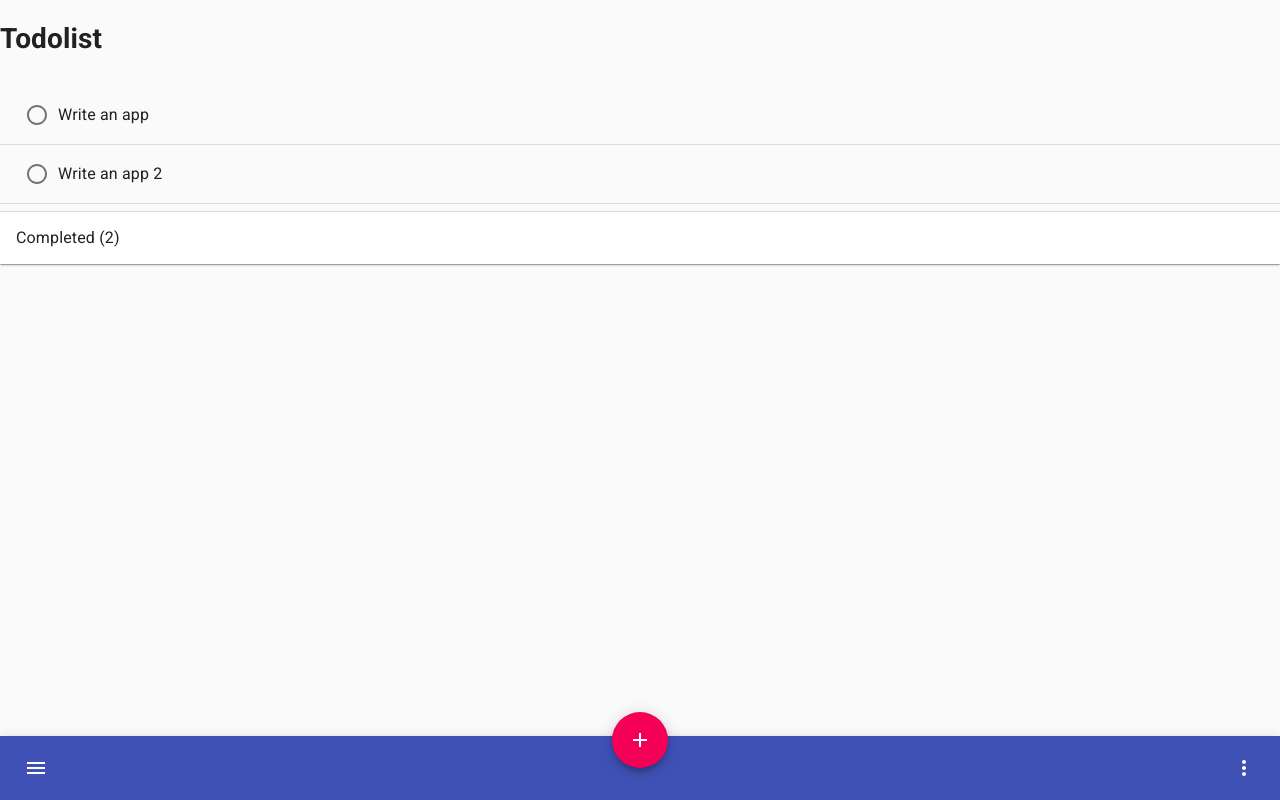
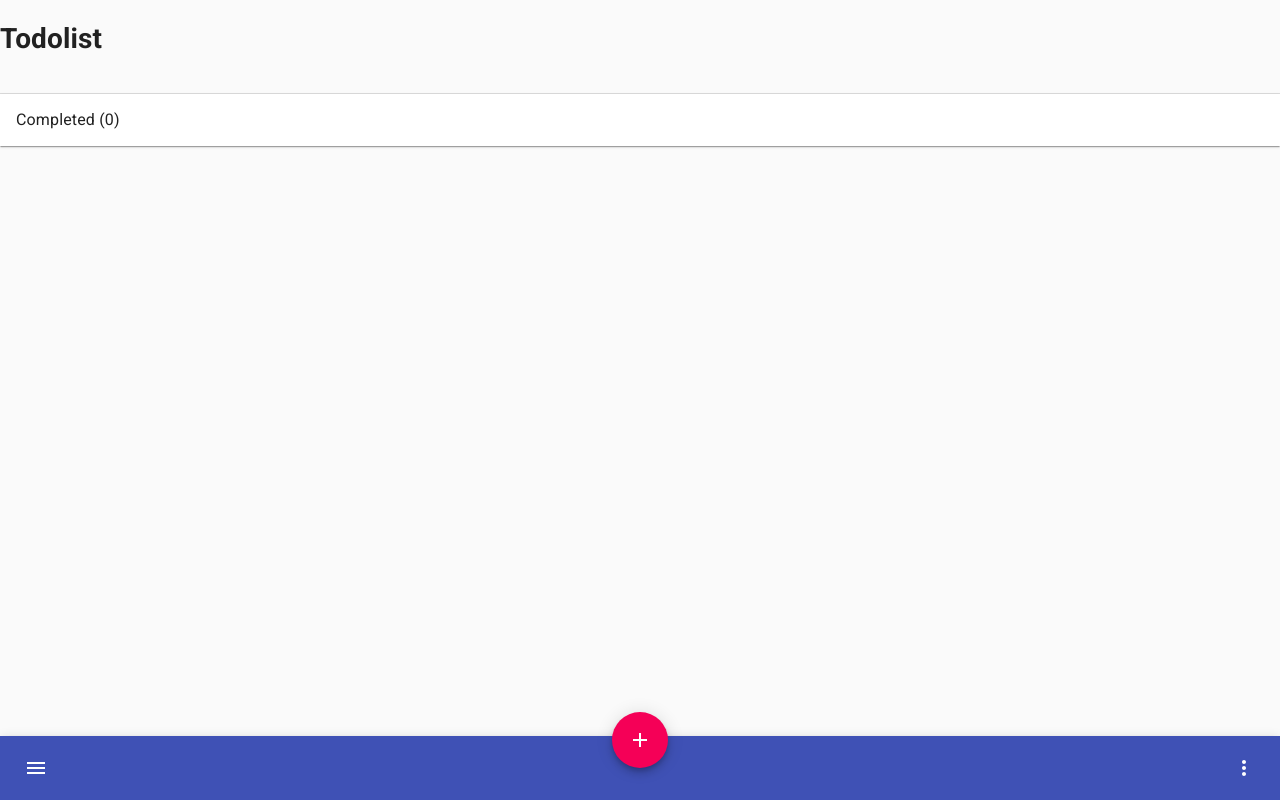
Before and after one commit to BuiKiem/todolist, a React (Create React App) app: page / in a window 1280 px wide. Built offline with nearby package versions, Linux system fonts and the light colour scheme.

Commit message:
retrieve todos from store

```diff
--- a/src/App.tsx
+++ b/src/App.tsx
@@ -1,30 +1,14 @@
 import React from "react";
 import { CssBaseline, StylesProvider } from "@material-ui/core";
+import { useSelector } from "react-redux";
 
 import { OnGoingTodoList } from "./components/OnGoingTodoList/OnGoingTodoList";
 import { CompletedTodoList } from "./components/CompleteTodoList/CompletedTodoList";
 import { AppBar } from "./components/AppBar/AppBar";
-
-const todos: TTodo[] = [
-  {
-    text: "Write an app",
-    complete: false,
-  },
-  {
-    text: "Write an app 2",
-    complete: false,
-  },
-  {
-    text: "Push up",
-    complete: true,
-  },
-  {
-    text: "Push up 2",
-    complete: true,
-  },
-];
+import { RootState } from "./reducers";
 
 function App() {
+  const todos = useSelector((state: RootState) => state.todos);
   const onGoingTodos = todos.filter((todo) => !todo.complete);
   const completedTodos = todos.filter((todo) => todo.complete);
   return (
--- a/src/reducers/index.ts
+++ b/src/reducers/index.ts
@@ -2,6 +2,10 @@ import { combineReducers } from "redux";
 
 import todosReducer from "./todos";
 
-export default combineReducers({
+const rootReducer = combineReducers({
   todos: todosReducer,
 });
+
+export type RootState = ReturnType<typeof rootReducer>;
+
+export default rootReducer;
```
